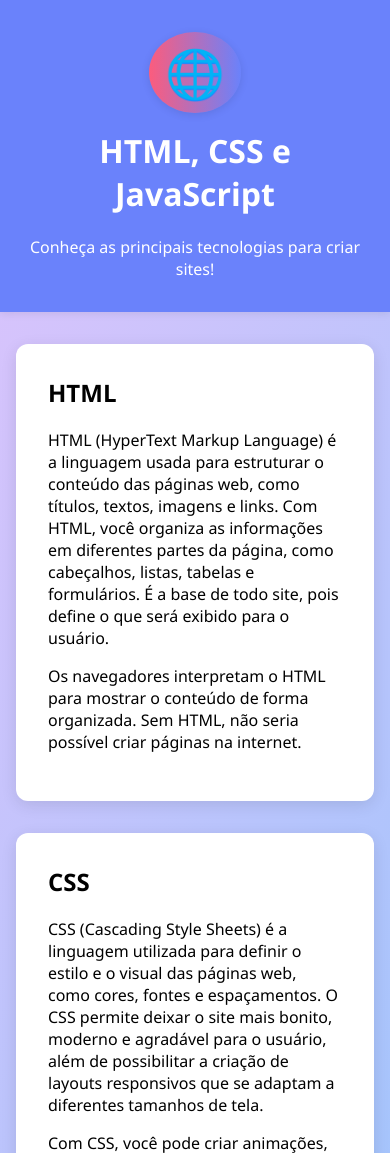
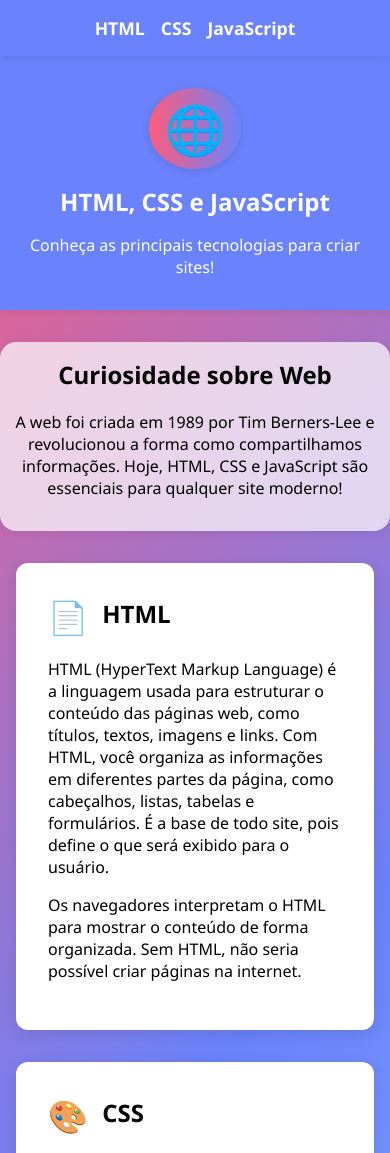
Before and after one commit to jesuss-10/guia-web-1ano-B-Jesus-, a plain HTML site: page index.html in a window 390 px wide. Shown: the top 1153 px of the page. Drawn offline with Linux system fonts and the light colour scheme.

Commit message:
08-09-25

```diff
--- a/index.html
+++ b/index.html
@@ -7,6 +7,13 @@
 	<link rel="stylesheet" href="style.css">
 </head>
 <body>
+	<nav class="navbar">
+		<ul>
+			<li><a href="#html">HTML</a></li>
+			<li><a href="#css">CSS</a></li>
+			<li><a href="#js">JavaScript</a></li>
+		</ul>
+	</nav>
 	<header>
 		<div class="adorno">
 			<span>🌐</span>
@@ -14,9 +21,13 @@
 		<h1>HTML, CSS e JavaScript</h1>
 		<p>Conheça as principais tecnologias para criar sites!</p>
 	</header>
+	<section class="intro">
+		<h2>Curiosidade sobre Web</h2>
+		<p>A web foi criada em 1989 por Tim Berners-Lee e revolucionou a forma como compartilhamos informações. Hoje, HTML, CSS e JavaScript são essenciais para qualquer site moderno!</p>
+	</section>
 	<main>
-		<section class="card">
-			<h2>HTML</h2>
+		<section class="card" id="html">
+			<h2><span class="icon">📄</span> HTML</h2>
 			<p>
 				HTML (HyperText Markup Language) é a linguagem usada para estruturar o conteúdo das páginas web, como títulos, textos, imagens e links. Com HTML, você organiza as informações em diferentes partes da página, como cabeçalhos, listas, tabelas e formulários. É a base de todo site, pois define o que será exibido para o usuário.
 			</p>
@@ -24,8 +35,8 @@
 				Os navegadores interpretam o HTML para mostrar o conteúdo de forma organizada. Sem HTML, não seria possível criar páginas na internet.
 			</p>
 		</section>
-		<section class="card">
-			<h2>CSS</h2>
+		<section class="card" id="css">
+			<h2><span class="icon">🎨</span> CSS</h2>
 			<p>
 				CSS (Cascading Style Sheets) é a linguagem utilizada para definir o estilo e o visual das páginas web, como cores, fontes e espaçamentos. O CSS permite deixar o site mais bonito, moderno e agradável para o usuário, além de possibilitar a criação de layouts responsivos que se adaptam a diferentes tamanhos de tela.
 			</p>
@@ -33,8 +44,8 @@
 				Com CSS, você pode criar animações, efeitos de transição, personalizar botões, menus e muito mais. Ele trabalha junto com o HTML para transformar o conteúdo em uma experiência visual atraente.
 			</p>
 		</section>
-		<section class="card">
-			<h2>JavaScript</h2>
+		<section class="card" id="js">
+			<h2><span class="icon">⚡</span> JavaScript</h2>
 			<p>
 				JavaScript é a linguagem de programação que permite adicionar interatividade e dinamismo às páginas web. Com JavaScript, é possível criar ações que respondem ao clique do usuário, validar formulários, atualizar informações sem recarregar a página e criar animações.
 			</p>
@@ -45,6 +56,7 @@
 	</main>
 	<footer>
 		<p>Site criado para explicar as tecnologias web &copy; 2025</p>
+		<button id="topBtn" title="Voltar ao topo">⬆️ Topo</button>
 	</footer>
 	<script src="script.js"></script>
 </body>
--- a/script.js
+++ b/script.js
@@ -1,3 +1,22 @@
+// Botão de voltar ao topo
+const topBtn = document.getElementById('topBtn');
+window.addEventListener('scroll', function() {
+    if (window.scrollY > 200) {
+        topBtn.classList.add('show');
+    } else {
+        topBtn.classList.remove('show');
+    }
+});
+topBtn.addEventListener('click', function() {
+    window.scrollTo({ top: 0, behavior: 'smooth' });
+});
+
+// Mantém funcionalidade anterior, se existir
+try {
+    document.getElementById('demoBtn').addEventListener('click', function() {
+        document.getElementById('demoText').textContent = 'Você clicou no botão! Isso é JavaScript em ação 🚀';
+    });
+} catch {}
 document.getElementById('demoBtn').addEventListener('click', function() {
     document.getElementById('demoText').textContent = 'Você clicou no botão! Isso é JavaScript em ação 🚀';
 });
--- a/style.css
+++ b/style.css
@@ -1,3 +1,113 @@
+/* Barra de navegação */
+.navbar {
+    width: 100%;
+    background: #6a82fb;
+    box-shadow: 0 2px 8px rgba(0,0,0,0.08);
+    position: sticky;
+    top: 0;
+    z-index: 10;
+}
+.navbar ul {
+    display: flex;
+    justify-content: center;
+    gap: 2rem;
+    list-style: none;
+    margin: 0;
+    padding: 1rem 0;
+}
+.navbar a {
+    color: white;
+    text-decoration: none;
+    font-weight: bold;
+    font-size: 1.1rem;
+    transition: color 0.3s;
+}
+.navbar a:hover {
+    color: #fc5c7d;
+}
+
+/* Introdução */
+.intro {
+    background: rgba(255,255,255,0.7);
+    margin: 2rem auto 0 auto;
+    max-width: 700px;
+    border-radius: 16px;
+    box-shadow: 0 2px 12px rgba(0,0,0,0.08);
+    padding: 1.5rem 2rem;
+    text-align: center;
+    transition: box-shadow 0.3s;
+}
+.intro:hover {
+    box-shadow: 0 6px 24px rgba(0,0,0,0.15);
+}
+
+.card {
+    background: white;
+    border-radius: 18px;
+    box-shadow: 0 4px 18px rgba(0,0,0,0.13);
+    padding: 2rem;
+    max-width: 500px;
+    width: 100%;
+    margin: 0 auto;
+    transition: transform 0.3s cubic-bezier(.68,-0.55,.27,1.55), box-shadow 0.3s;
+    position: relative;
+}
+.card:hover {
+    transform: translateY(-12px) scale(1.05) rotate(-2deg);
+    box-shadow: 0 8px 32px rgba(0,0,0,0.18);
+}
+.icon {
+    font-size: 2rem;
+    margin-right: 0.5rem;
+    vertical-align: middle;
+    transition: transform 0.3s;
+}
+.card:hover .icon {
+    transform: scale(1.2) rotate(-10deg);
+}
+
+/* Botão voltar ao topo */
+#topBtn {
+    position: fixed;
+    right: 2rem;
+    bottom: 2rem;
+    background: #fc5c7d;
+    color: white;
+    border-radius: 50%;
+    padding: 1rem 1.2rem;
+    font-size: 1.5rem;
+    box-shadow: 0 2px 8px rgba(0,0,0,0.15);
+    border: none;
+    cursor: pointer;
+    z-index: 100;
+    transition: background 0.3s, transform 0.3s;
+    display: none;
+}
+#topBtn.show {
+    display: inline-block;
+}
+
+@media (max-width: 700px) {
+    main {
+        padding: 1rem 0.5rem;
+    }
+    .card {
+        max-width: 98vw;
+        padding: 1rem;
+    }
+    .intro {
+        padding: 1rem 0.5rem;
+    }
+    .navbar ul {
+        gap: 1rem;
+    }
+    .adorno span {
+        font-size: 2rem;
+    }
+    h1 {
+        font-size: 1.5rem;
+    }
+}
 /* Adorno visual no header */
 .adorno {
     display: flex;
@@ -12,10 +122,16 @@
     padding: 0.5rem 1rem;
     color: white;
     box-shadow: 0 2px 8px rgba(0,0,0,0.10);
+    display: inline-block;
+    transition: transform 0.4s cubic-bezier(.68,-0.55,.27,1.55);
+}
+.adorno span:hover {
+    transform: rotate(20deg) scale(1.15);
 }
 body {
     font-family: 'Segoe UI', Arial, sans-serif;
-    background: linear-gradient(120deg, #e0c3fc 0%, #8ec5fc 100%);
+    background: linear-gradient(135deg, #fc5c7d 0%, #6a82fb 50%, #8ec5fc 100%);
+    min-height: 100vh;
     margin: 0;
     padding: 0;
 }
@@ -46,8 +162,12 @@ main {
     transition: transform 0.2s;
 }
 
+.card {
+    transition: transform 0.3s cubic-bezier(.68,-0.55,.27,1.55), box-shadow 0.3s;
+}
 .card:hover {
-    transform: translateY(-8px) scale(1.03);
+    transform: translateY(-12px) scale(1.05) rotate(-2deg);
+    box-shadow: 0 8px 24px rgba(0,0,0,0.18);
 }
 
 h1, h2 {
```
